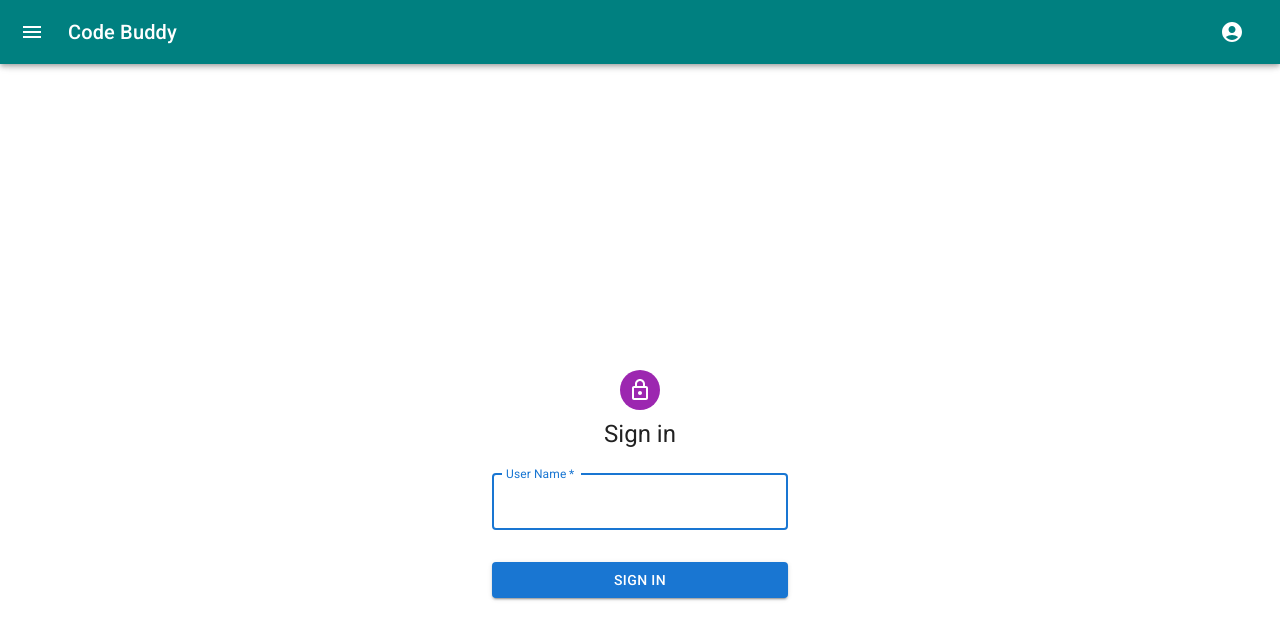
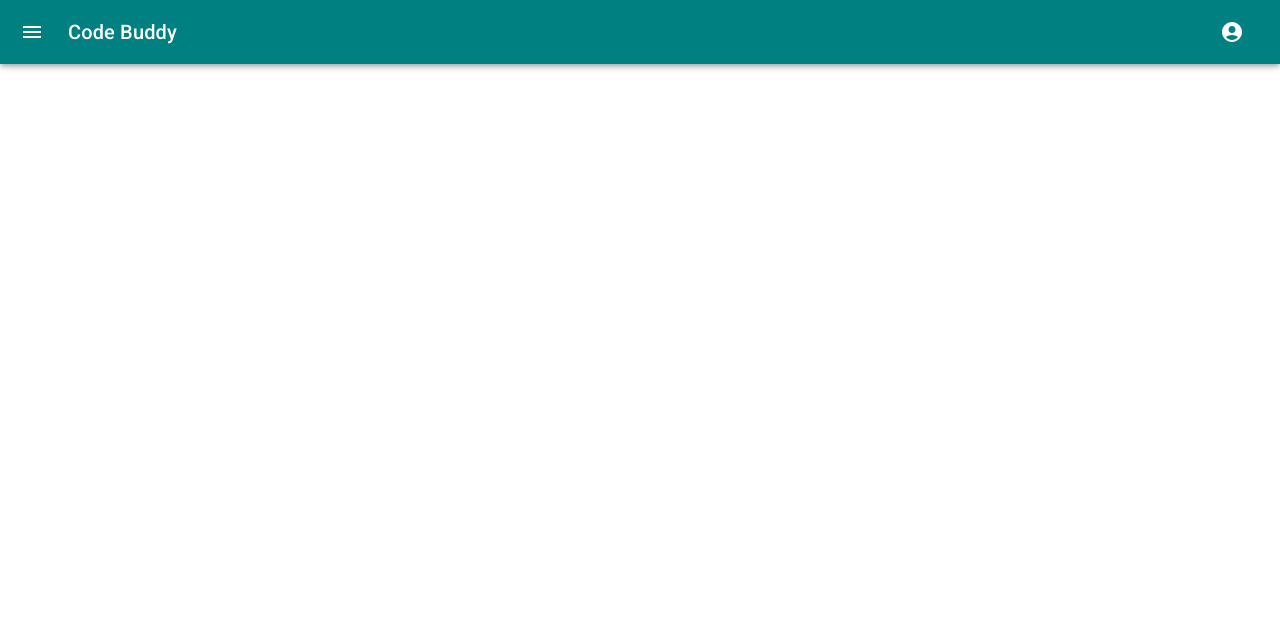
Before and after one commit to ahzia/code-buddy-frontend, a React (Create React App) app: page / in a window 1280 px wide. Shown: the top 640 px of the page. Built offline with nearby package versions, Linux system fonts and the light colour scheme.

Commit message:
configure react router

```diff
--- a/src/App.js
+++ b/src/App.js
@@ -1,3 +1,8 @@
+import {
+  BrowserRouter as Router,
+  Route,
+  Routes,
+} from 'react-router-dom';
 import React from 'react';
 import './App.css';
 import Login from './features/user/Login';
@@ -8,10 +13,15 @@ function App() {
   return (
     <div className="App">
       <Snackbar />
-      <header className="App-header">
-        <Header />
-        <Login />
-      </header>
+      <Router>
+        <header className="App-header">
+          <Header />
+        </header>
+        <Routes>
+          <Route path="/login" element={<Login />} />
+          <Route path="/" />
+        </Routes>
+      </Router>
     </div>
   );
 }
```
